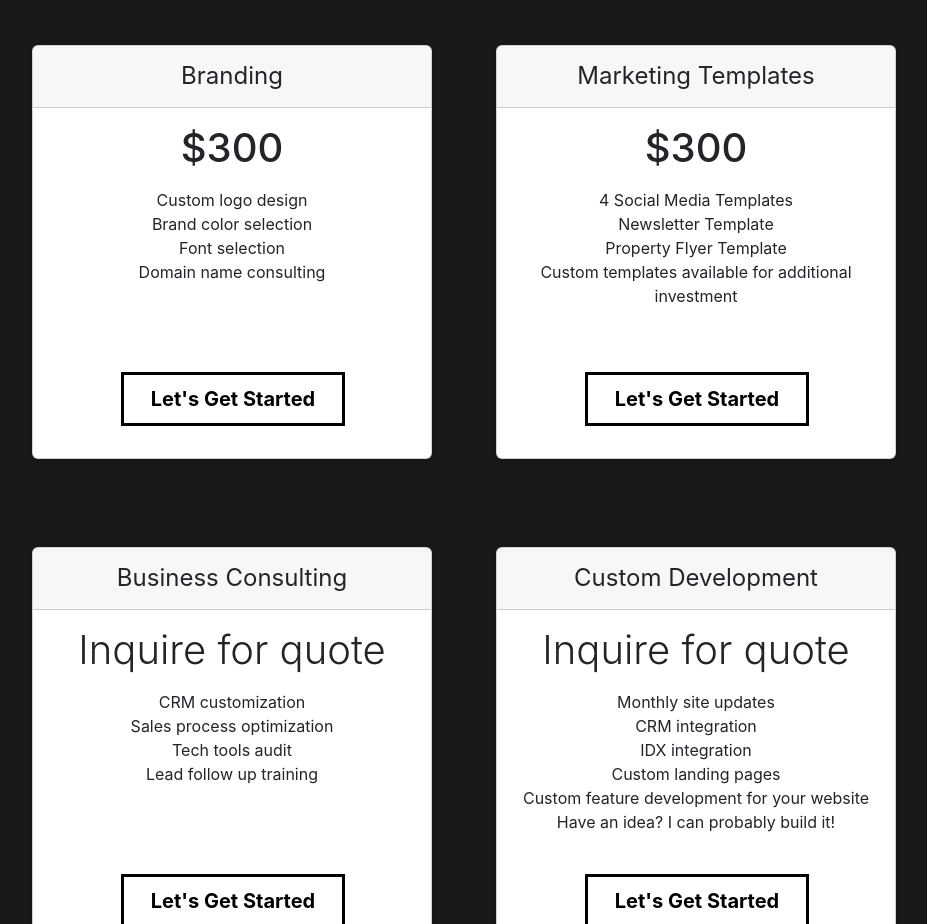
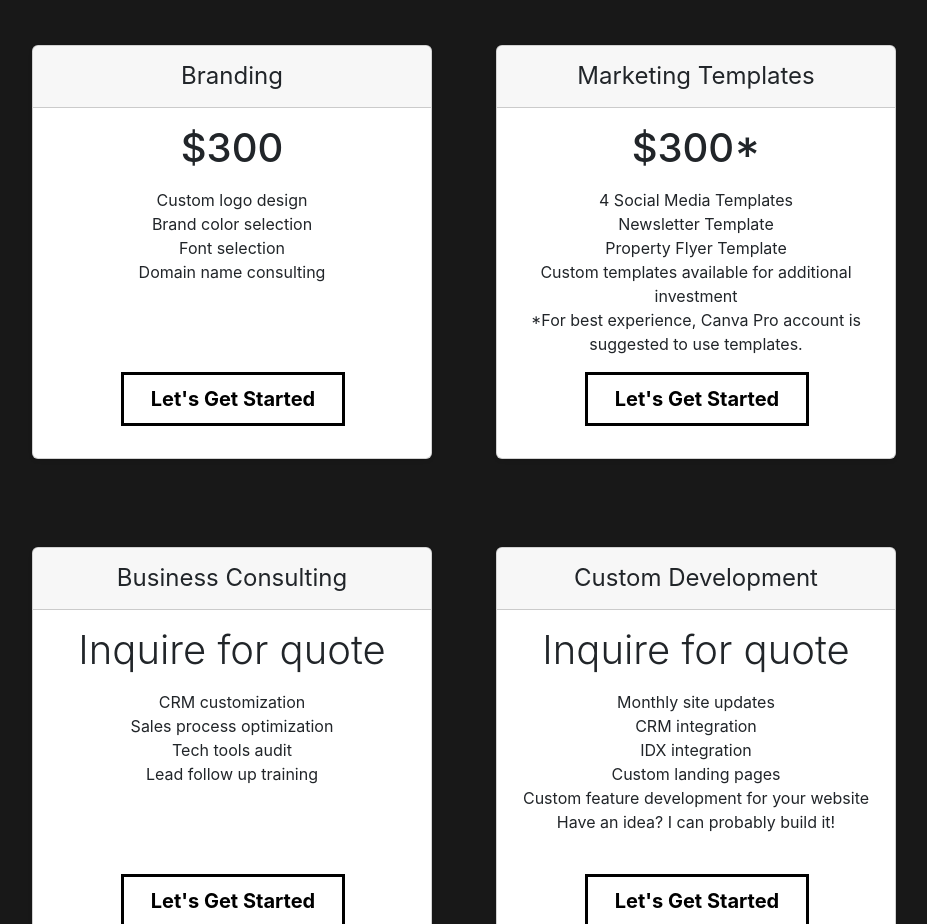
Before and after one commit to ChrisCampbell1/dd-fe, a React (Vite) app: page /pricing in a window 1280 px wide. Shown: the part 1340-2264 px from the top of the page, without its empty margins (176-1103 px from the left). Built offline with nearby package versions, Linux system fonts and the light colour scheme; no server answers.

Commit message:
update pricing page

```diff
--- a/src/pages/Pricing/Pricing.jsx
+++ b/src/pages/Pricing/Pricing.jsx
@@ -97,12 +97,13 @@ export default function Pricing() {
               <h4 className="my-0 fw-normal">Marketing Templates</h4>
             </div>
             <div className={styles.cardBody + " " + "card-body"}>
-              <h1 className="card-title pricing-card-title">$300</h1>
+              <h1 className="card-title pricing-card-title">$300*</h1>
               <ul className="list-unstyled mt-3 mb-4">
                 <li>4 Social Media Templates</li>
                 <li>Newsletter Template</li>
                 <li>Property Flyer Template</li>
                 <li>Custom templates available for additional investment </li>
+                <li>*For best experience, Canva Pro account is suggested to use templates.</li>
               </ul>
               <Link className={styles.cardLink} to={`/contact`} state={"Marketing Templates"}>Let's Get Started</Link>
 
```
